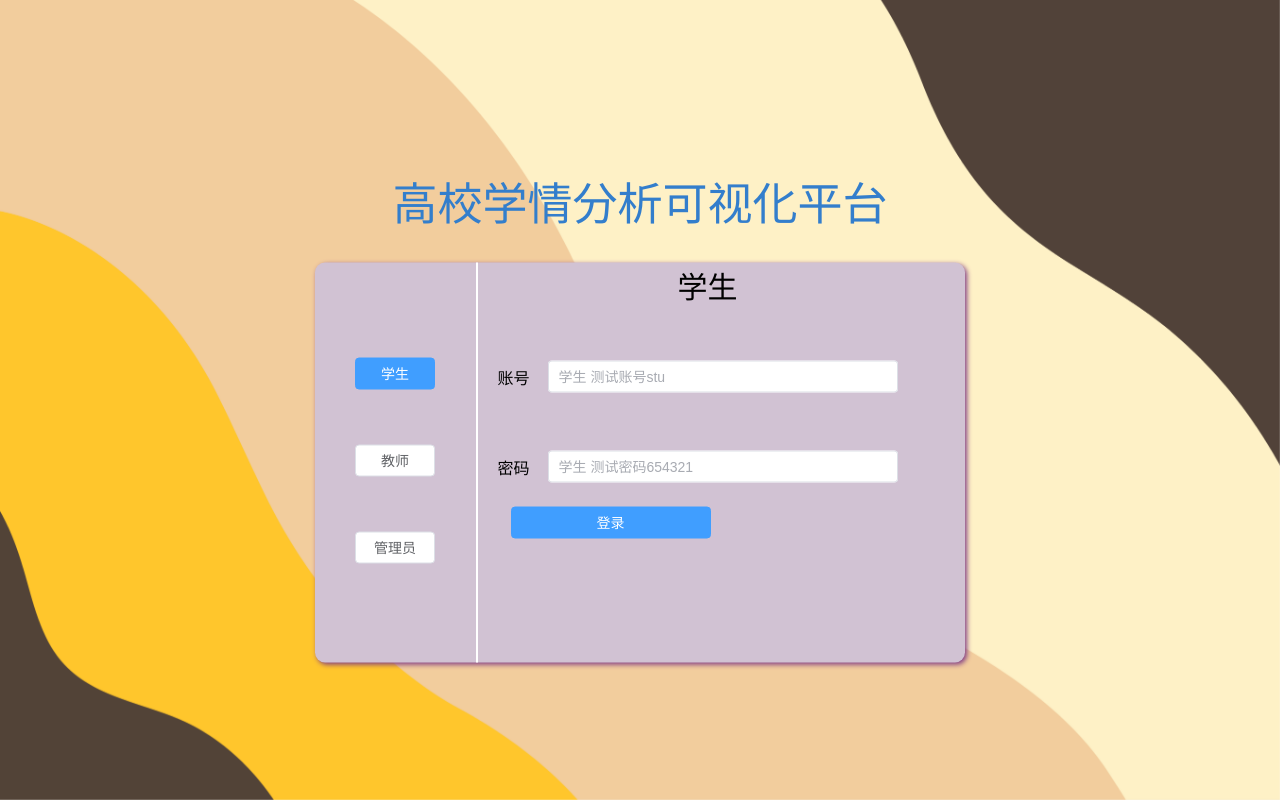
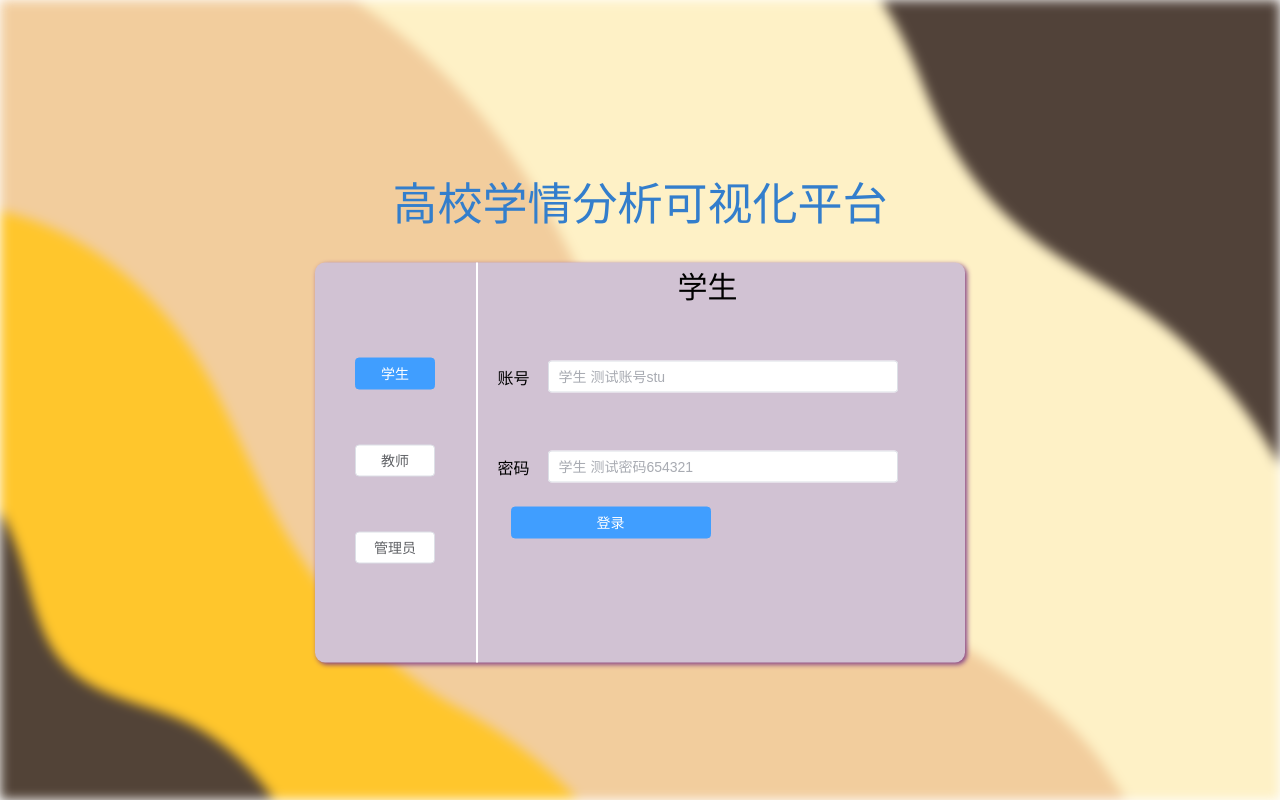
Before and after one commit to liuup/GraduationProject, a Vue app in the folder frontend/: page / in a window 1280 px wide. Built offline with nearby package versions, Linux system fonts and the light colour scheme.

Commit message:
调整布局

```diff
--- a/frontend/src/views/AdminHome.vue
+++ b/frontend/src/views/AdminHome.vue
@@ -4,9 +4,7 @@
       <el-header class="header">
         <img src="../assets/saulogo_blue_800x800.png" style="width:20px;">
         <span> 高校学情分析可视化平台 - 管理员后台</span>
-        <el-button type="danger" class="exit-button" @click="Exit()">
-          退出<Bicycle />
-        </el-button>
+        <el-button type="danger" class="exit-button" @click="Exit()">退出</el-button>
       </el-header>
 
       <el-container>
--- a/frontend/src/views/Login.vue
+++ b/frontend/src/views/Login.vue
@@ -1,5 +1,6 @@
 <template>
-    <div class="backimage">
+    <div class="backimage"></div>
+
     <div class="meituan-content">
         <div class="title">高校学情分析可视化平台</div>
 
@@ -67,7 +68,7 @@
         </el-form>
         <el-button type="primary" @click="submit()">提交</el-button>
     </el-drawer>
-    </div>
+
 </template>
 
 
@@ -324,6 +325,7 @@ export default {
     background-repeat: no-repeat;
     background-size: cover;
     min-height: 100vh;
+    filter: blur(6px);
 }
 .meituan-content {
     position: absolute;
--- a/frontend/src/views/admin/Teacher.vue
+++ b/frontend/src/views/admin/Teacher.vue
@@ -9,5 +9,7 @@
 </script>
 
 <style scoped>
-
+.teacher-main {
+  height: 650px;
+}
 </style>
--- a/frontend/src/views/stu/Me.vue
+++ b/frontend/src/views/stu/Me.vue
@@ -10,5 +10,7 @@
 </script>
 
 <style scoped>
-
+.me-main {
+    height: 650px;
+}
 </style>
--- a/frontend/src/views/stu/Overview.vue
+++ b/frontend/src/views/stu/Overview.vue
@@ -10,5 +10,7 @@
 </script>
 
 <style scoped>
-
+.overview-main {
+    height: 650px;
+}
 </style>
```
Lines whose indentation alone changed are shown as unchanged.
